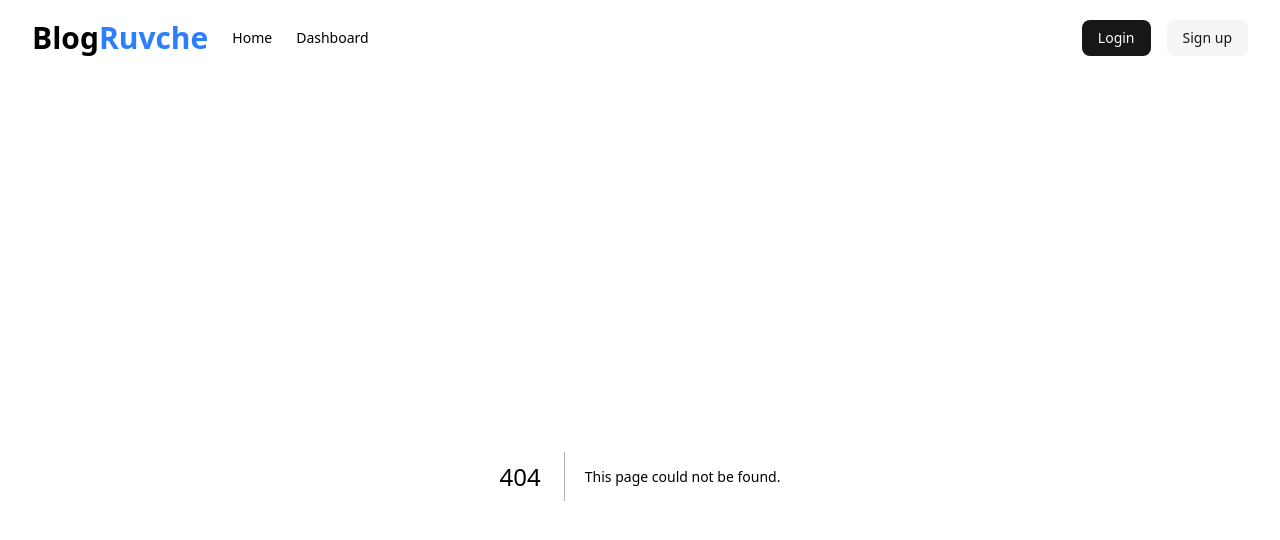
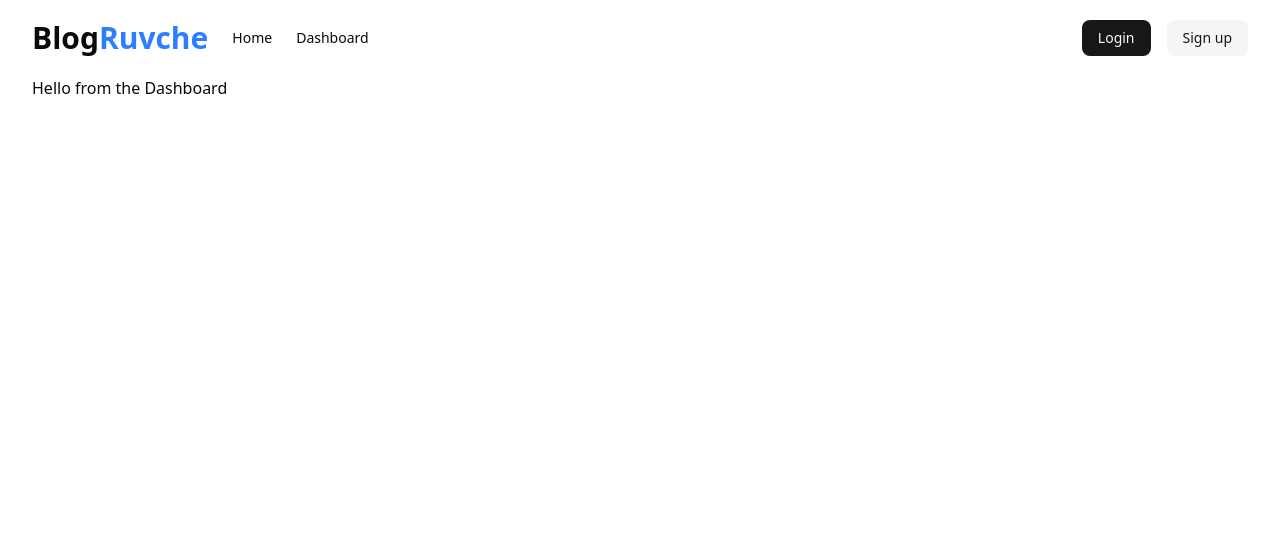
Before and after one commit to DanielRuvchee/BlogRuvche, a Next.js app: page /dashboard in a window 1280 px wide. Before the commit this address had no page. Shown: the top 540 px of the page. Built offline with nearby package versions, Linux system fonts and the light colour scheme.

Commit message:
Add Kinde Auth dependency, update build and font manifests, and enhance dashboard page layout

```diff
--- /dev/null
+++ b/app/dashboard/page.tsx
@@ -0,0 +1,7 @@
+export default function Dashboard() {
+    return (
+        <div>
+            <h1>Hello from the Dashboard</h1>
+        </div>
+    )
+}
--- a/package.json
+++ b/package.json
@@ -9,6 +9,7 @@
     "lint": "next lint"
   },
   "dependencies": {
+    "@kinde-oss/kinde-auth-nextjs": "^2.5.3",
     "@prisma/client": "^6.5.0",
     "@radix-ui/react-slot": "^1.1.2",
     "class-variance-authority": "^0.7.1",
```
Also changed, not shown: 1 other file (tests, documents, lock files or other folders).
